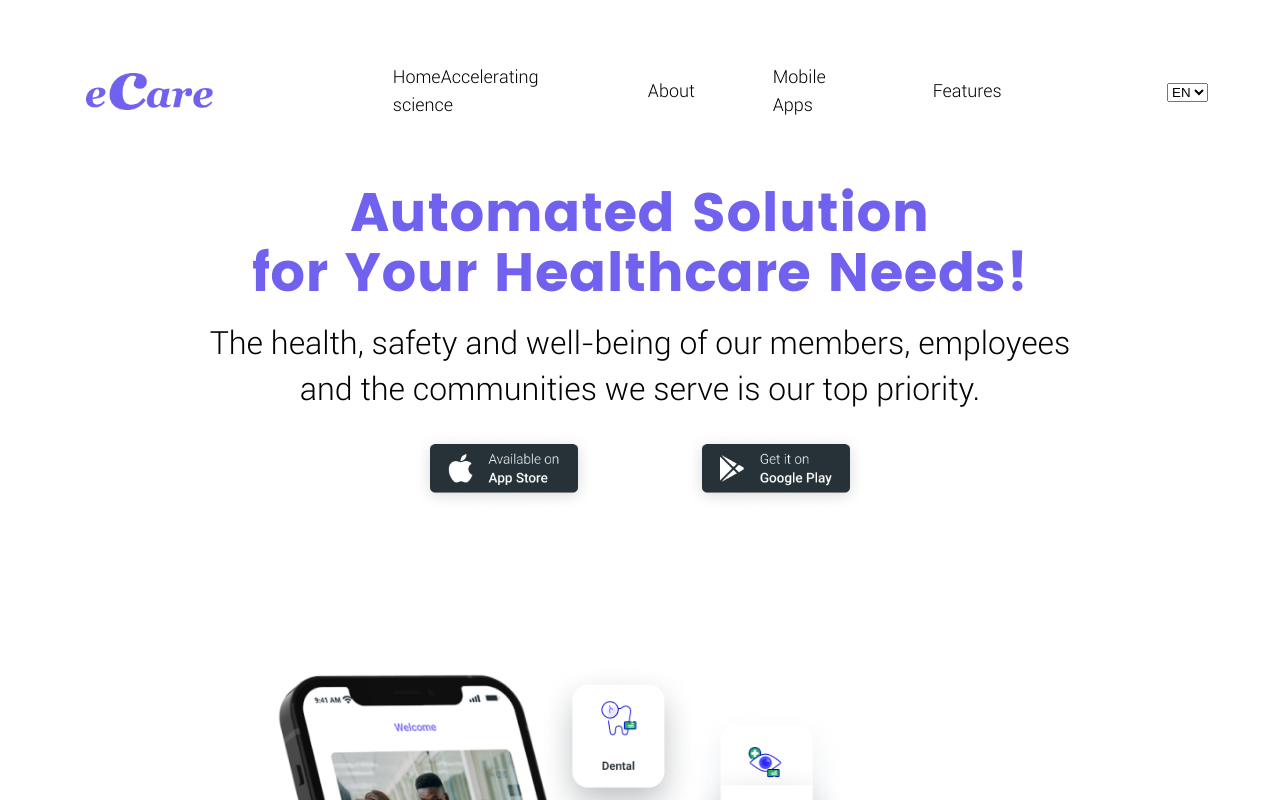
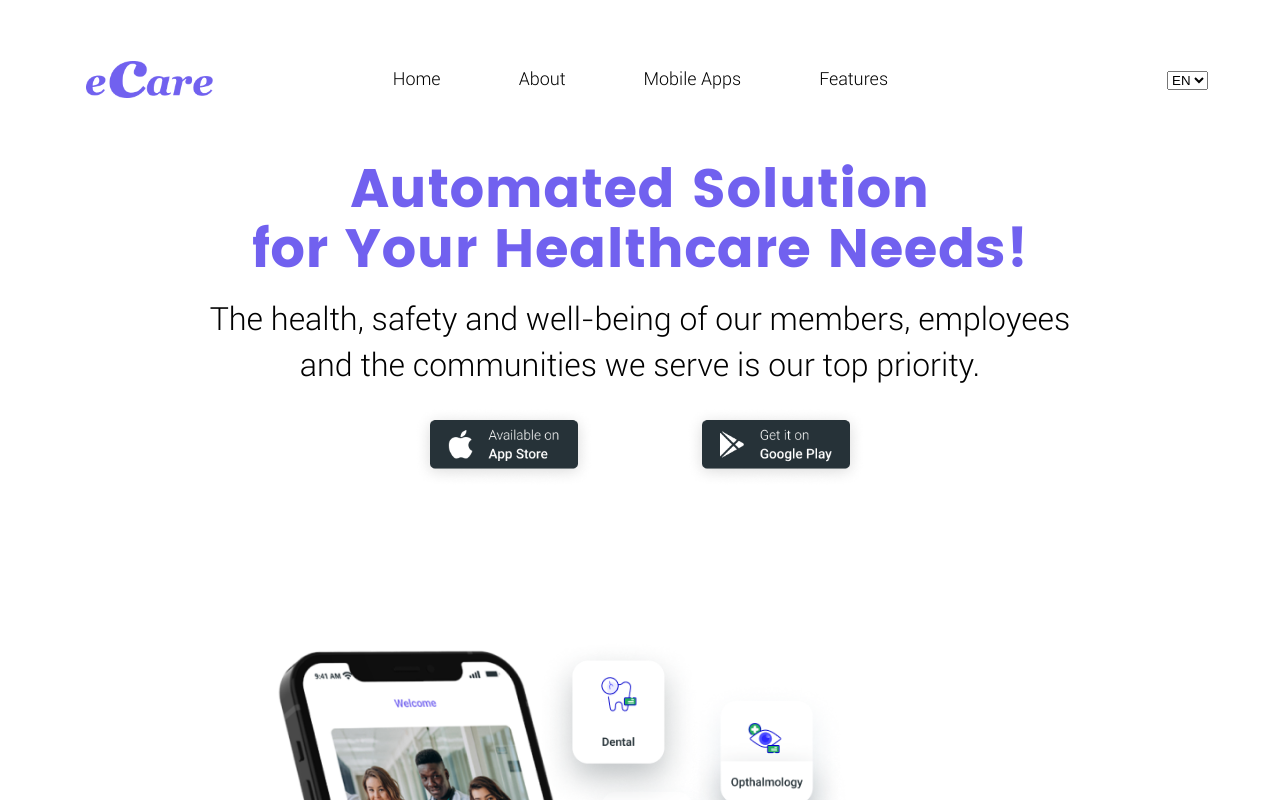
Before and after one commit to Moin105/Ecare, a Next.js app: page / in a window 1280 px wide. Shown: the top 800 px of the page. Built offline with nearby package versions, Linux system fonts and the light colour scheme.

Commit message:
header translation conversion

```diff
--- a/Components/Header.js
+++ b/Components/Header.js
@@ -28,9 +28,9 @@ function Header() {
         </figure>
     <div className={styles.nav}>
         <ul>
-            <li>Home{t.subtitle}</li>
+            <li>{t.home}</li>
             <li>{t.about}</li>
-            <li>Mobile Apps</li>
+            <li>{t.mobile}</li>
             <li>Features</li>
         </ul>
     </div>
--- a/Locales/en.js
+++ b/Locales/en.js
@@ -1,5 +1,8 @@
 export default {
     subtitle: 'Accelerating science',
+    home:'Home',
+    mobile:'Mobile Apps',
+    features:'Features',
     bh:'Automated Solution for Your Healthcare Needs!',
     signin: 'Sign In',
     directory: 'Directory',
--- a/Locales/fr.js
+++ b/Locales/fr.js
@@ -1,5 +1,8 @@
 export default {
     subtitle: 'Accélérateur de science',
+    home:'Maison',
+    mobile:'Application mobile',
+    features:'Fonctionnalités',
     bh:'Solution automatisée pour vos besoins de santé !',
     signin: 'Connexion',
     directory: 'Liens utiles',
```
